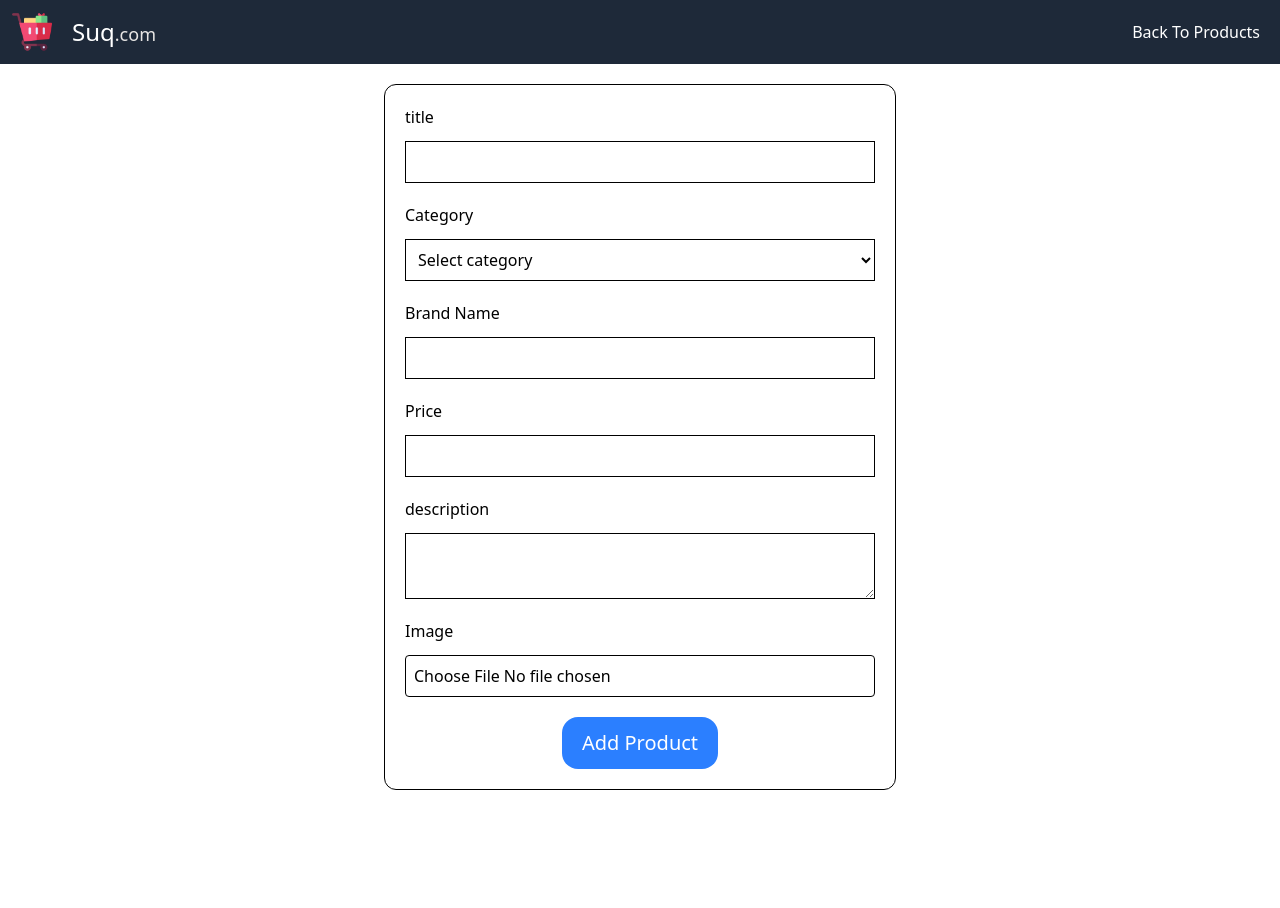
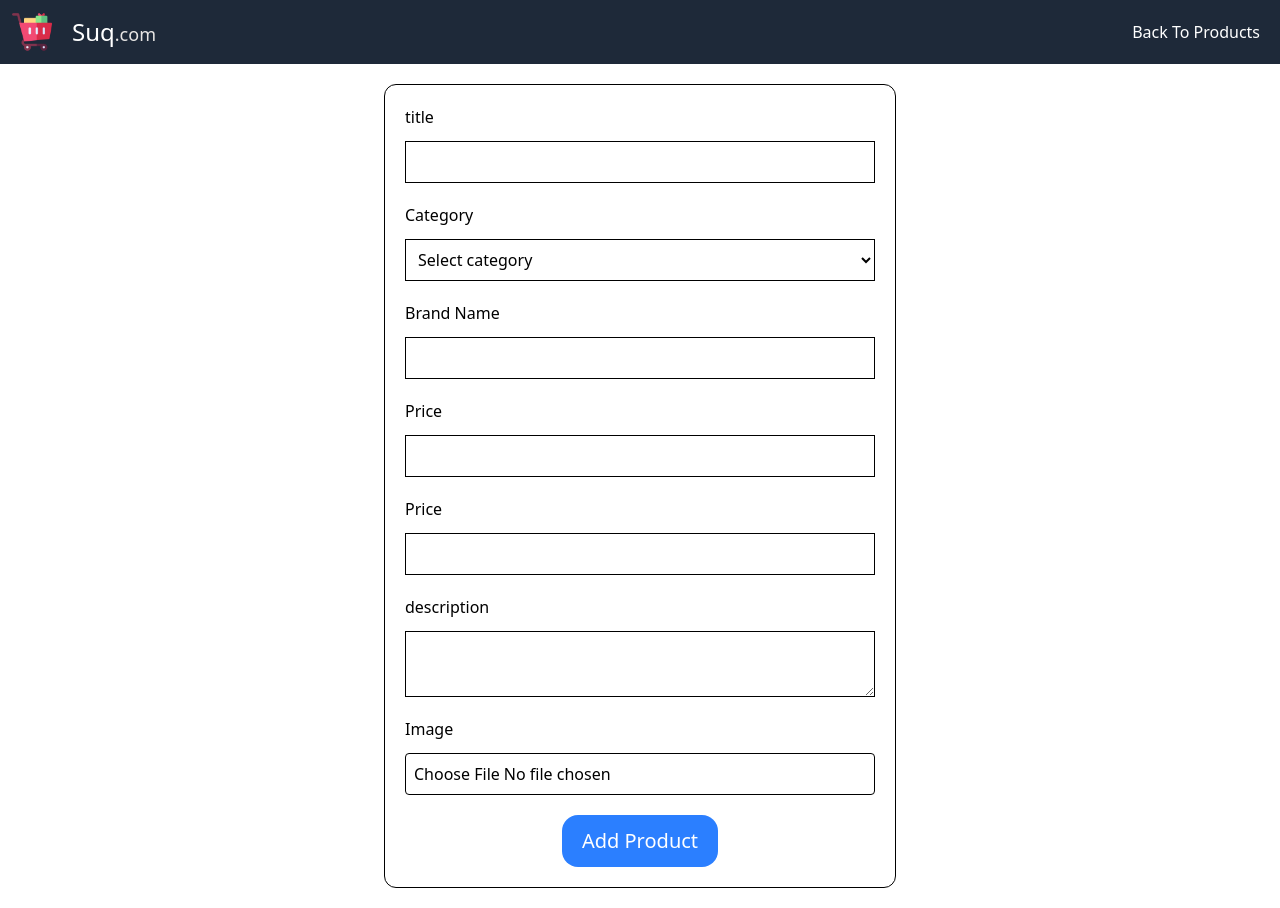
Before and after one commit to AneesIbnuKasim/MERN-mini-store, a React (Vite) app in the folder mini-store-fe/: page /add-product in a window 1280 px wide. Before the commit the page ends 810 px from the top, so only its background shows below. Built offline with nearby package versions, Linux system fonts and the light colour scheme; no server answers.

Commit message:
added field for rating on add product form and validation

```diff
--- a/mini-store-fe/src/contextApi/ProductProvider.jsx
+++ b/mini-store-fe/src/contextApi/ProductProvider.jsx
@@ -62,19 +62,17 @@ const addProducts = async(values)=>{
 
 
     try {
-        const response = await axios.post(`${API_BASE_URL}/api/products`,values,
+         await axios.post(`${API_BASE_URL}/api/products`,values,
         {
         headers: { 'Content-Type': 'multipart/form-data' }
       }
     )
-    console.log('response',response)
-
     } catch (error
     ) {
         console.error(error.message);
 
     }
-    navigate('/products')
+    navigate('/')
 
 }
 
--- a/mini-store-fe/src/pages/AddProduct.jsx
+++ b/mini-store-fe/src/pages/AddProduct.jsx
@@ -10,6 +10,7 @@ const addProductSchema = Yup.object(
   {
   title: Yup.string().min(3,'Title must be at least 3 characters ').required('Title required'),
   price: Yup.number('invalid type').required('price required'),
+  rating: Yup.number('invalid type').required('rating required'),
   description: Yup.string().min(10,'Description must be at least 10 characters ').required('Description required'),
   brand: Yup.string().min(3,'Brand name must be at least 3 characters ').required('Brand name required'),
   category: Yup.string().min(3,'category must be at least 3 characters ').required('category required'),
@@ -74,6 +75,7 @@ function AddProduct() {
         brand: '',
         images: null,
         price: null,
+        rating:null
       }}
       validationSchema={addProductSchema}
       onSubmit={(values)=>{
@@ -110,6 +112,11 @@ function AddProduct() {
             <ErrorMessage name="price" component="div" className="text-red-500 text-sm" />
           </div>
           <div className='flex flex-col gap-3'>
+            <label htmlFor="rating">Price</label>
+            <Field type='number' name="rating" className="border p-2 w-full" />
+            <ErrorMessage name="rating" component="div" className="text-red-500 text-sm" />
+          </div>
+          <div className='flex flex-col gap-3'>
             <label htmlFor="description">description</label>
             <Field as='textarea' name="description" className="border p-2 w-full" />
             <ErrorMessage name="description" component="div" className="text-red-500 text-sm" />
```
Also changed, not shown: 1 other file (tests, documents, lock files or other folders).
